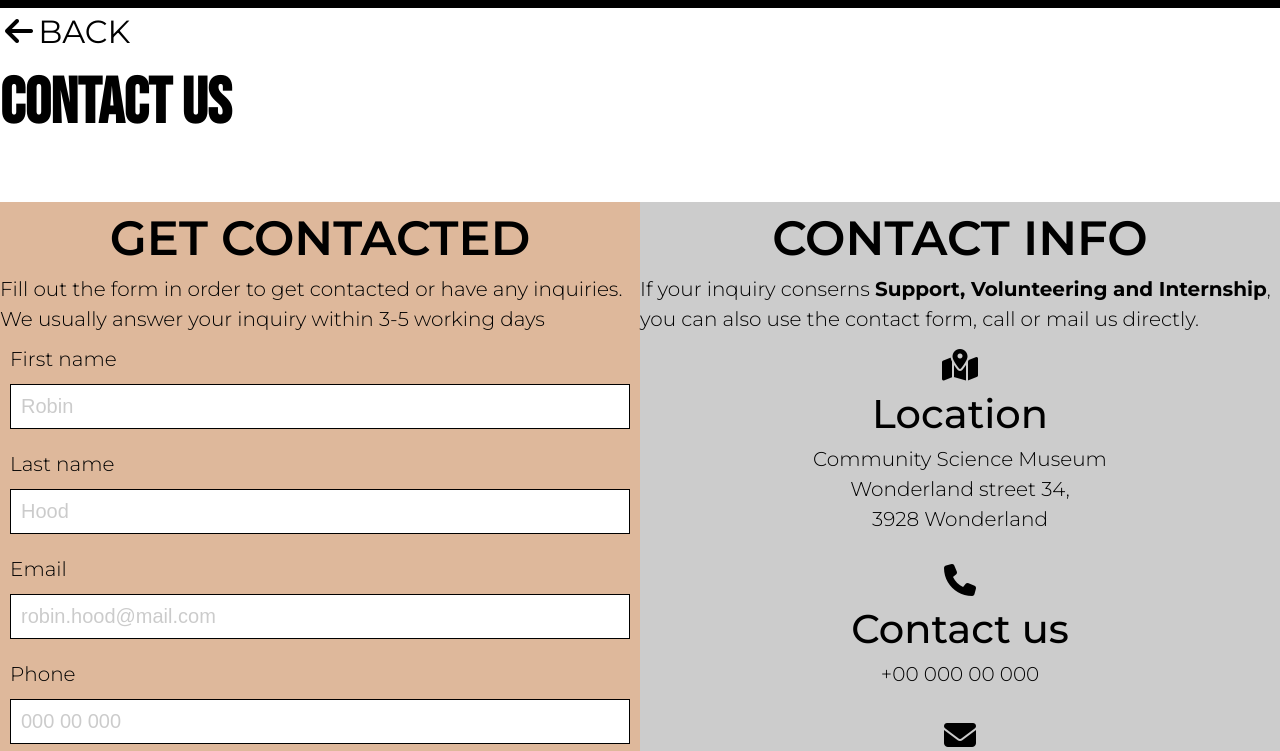
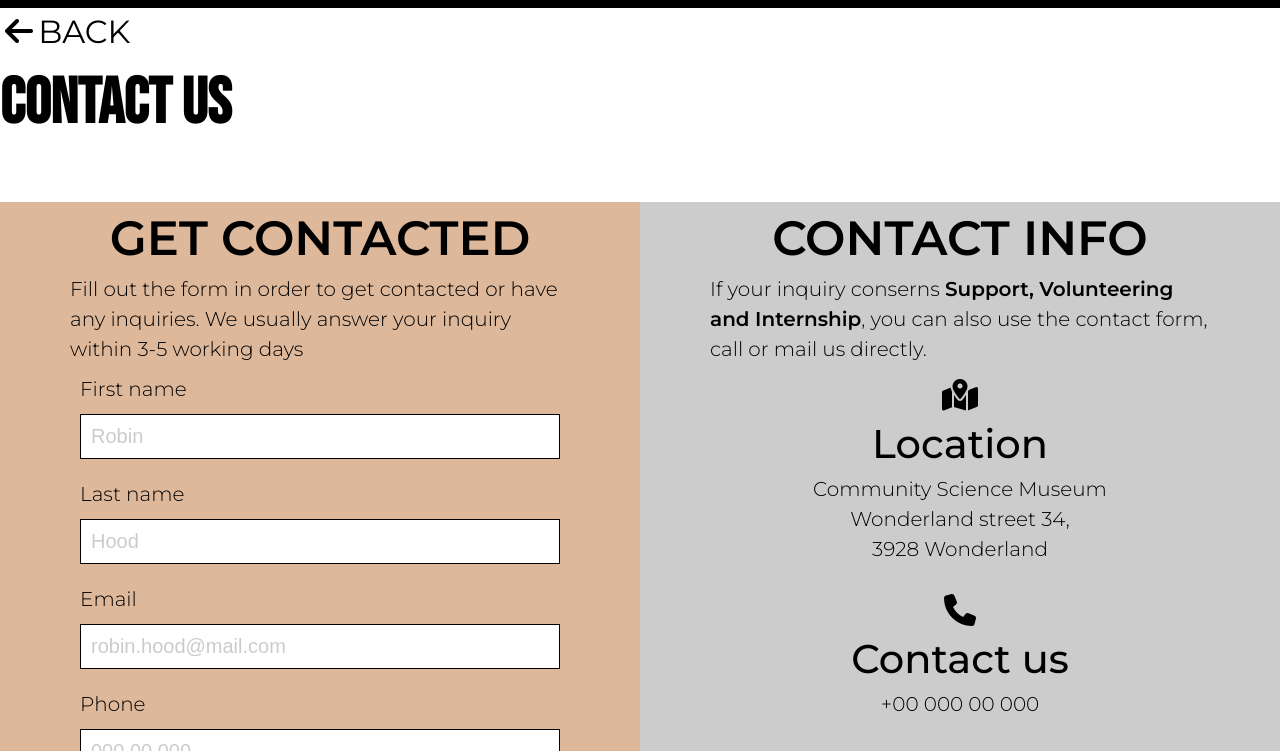
Before and after one commit to fredosanto/community-science-college, a plain HTML site: page contact.html in a window 1280 px wide. Shown: the part 142-893 px from the top of the page. Drawn offline with Linux system fonts and the light colour scheme.

Commit message:
finished contact.html responsive

```diff
--- a/css/contact.css
+++ b/css/contact.css
@@ -12,14 +12,12 @@
 .contact_grid {
     display: grid;
     grid-template-columns: 1fr;
+    gap: 25px;
 }
 
 .contact_content {
     text-align: left;
-}
-
-.contact_form {
-
+    margin: 10px;
 }
 
 .contact_input {
@@ -49,7 +47,6 @@
     text-align: center;
 }
 
-
 /* CONTACT INFO */
 .contact_location,
 .contact_phone,
@@ -58,3 +55,7 @@
     text-align: center;
     padding: 15px;
 }
+
+.price-info b{
+    font-weight: 600;
+}
--- a/css/media.css
+++ b/css/media.css
@@ -14,6 +14,11 @@
     .exhibition_text {
         min-height: 300px;
         max-height: 400px;
+    }
+
+    .contact_content {
+        max-width: 500px;
+        margin: auto;
     }
 }
 
@@ -86,6 +91,7 @@
 
     .contact_grid {
         grid-template-columns: 1fr 1fr;
+        gap: 0;
     }
 
 }
```
